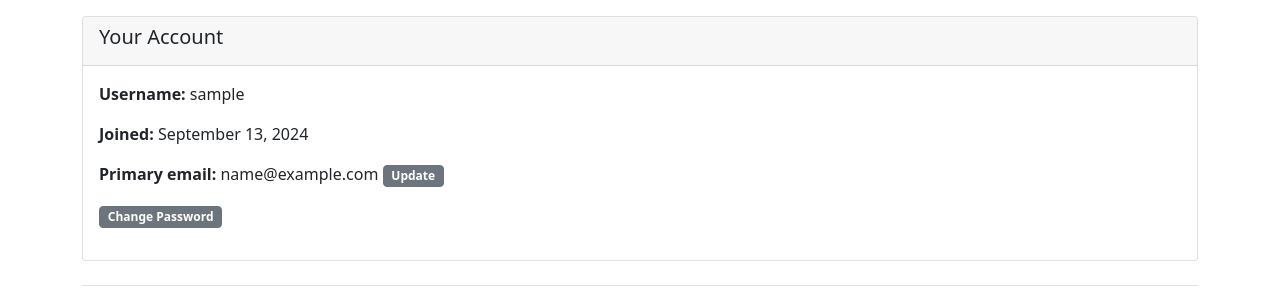
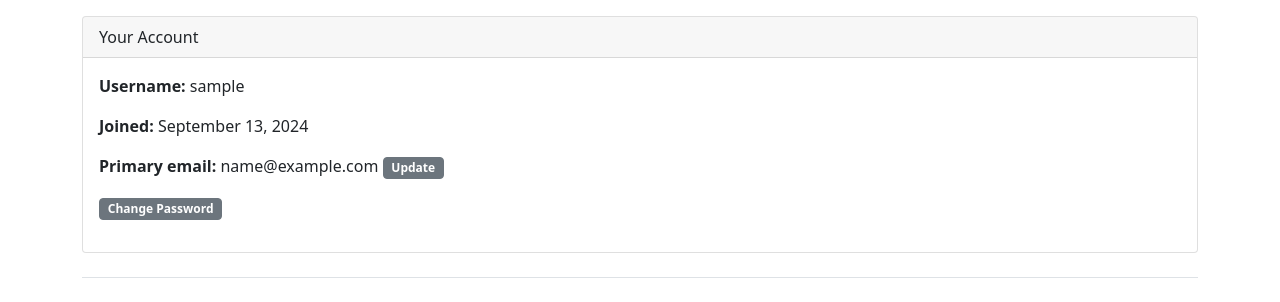
Before and after one commit to alex-b1729/profile-exchange, a Django app: page /account/account/ in a window 1280 px wide. Shown: the part 56-358 px from the top of the page. Run offline with Django 5.2, Linux system fonts and the light colour scheme; the visitor is signed in with stand-in values (Sample User, id 1).

Commit message:
minor change to account header

```diff
--- a/account/templates/account/account.html
+++ b/account/templates/account/account.html
@@ -6,7 +6,7 @@
 {% block content %}
 <div class="card">
   <div class="card-header">
-    <h5 class="card-title">Your Account</h5>
+    Your Account
   </div>
   <div class="card-body">
     <p class="card-text mb-3">
```
